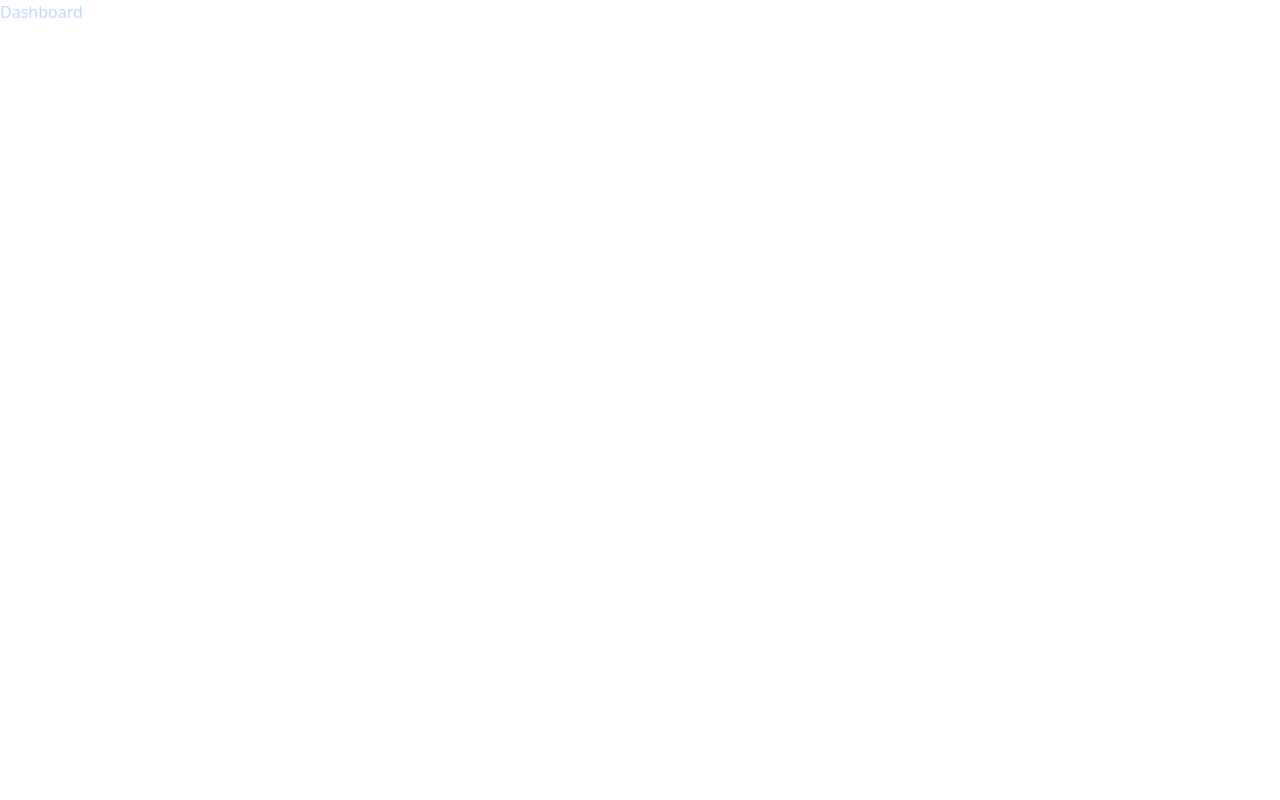
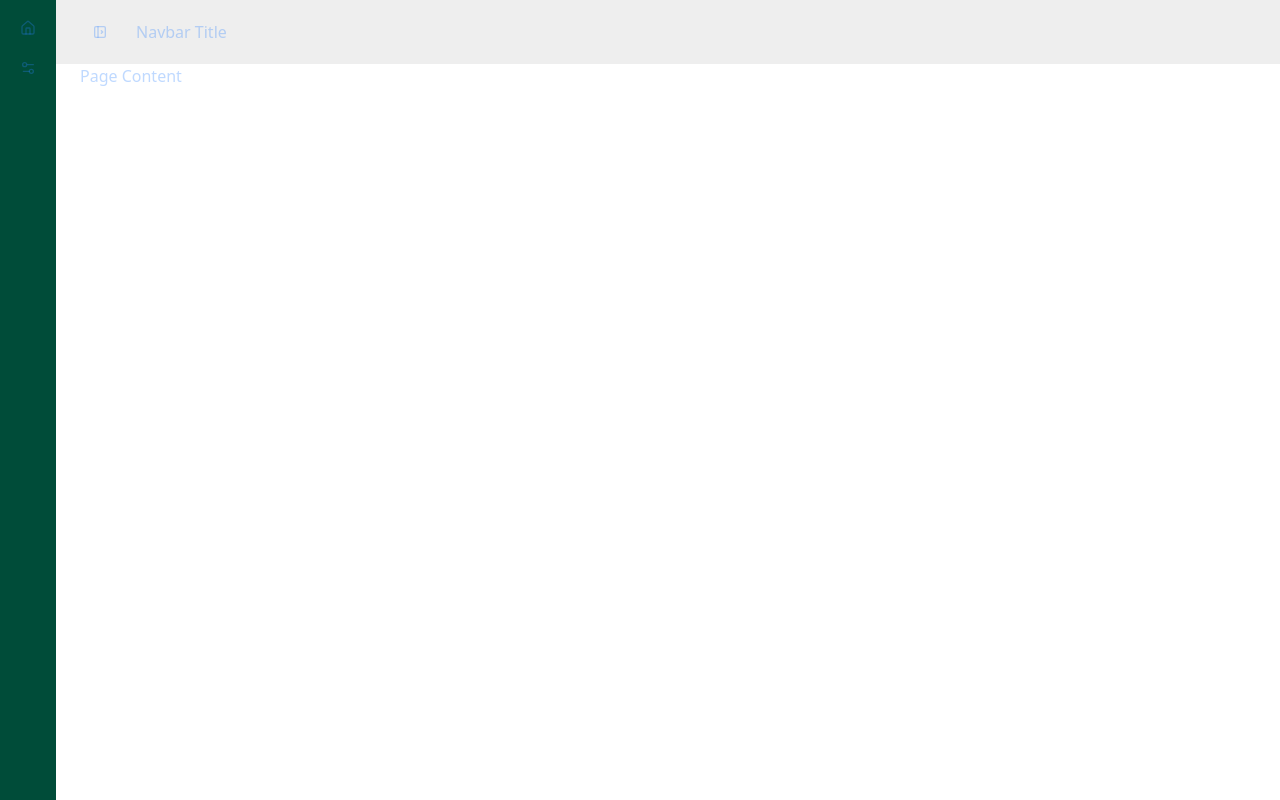
Before and after one commit to Sabbir-75/Dashboard, a React (Vite) app: page / in a window 1280 px wide. Built offline with nearby package versions, Linux system fonts and the light colour scheme.

Commit message:
added dashboard layout

```diff
--- a/src/Pages/Dashboard/Dashboard.jsx
+++ b/src/Pages/Dashboard/Dashboard.jsx
@@ -2,8 +2,48 @@
 
 const Dashboard = () => {
     return (
-        <div>
-            Dashboard
+        <div className='max-w-[1440px] mx-auto'>
+            <div className="drawer lg:drawer-open">
+                <input id="my-drawer-4" type="checkbox" className="drawer-toggle" />
+                <div className="drawer-content">
+                    {/* Navbar */}
+                    <nav className="navbar w-full bg-base-300 px-4 md:px-5 lg:px-6">
+                        <label htmlFor="my-drawer-4" aria-label="open sidebar" className="btn btn-square btn-ghost">
+                            {/* Sidebar toggle icon */}
+                            <svg xmlns="http://www.w3.org/2000/svg" viewBox="0 0 24 24" strokeLinejoin="round" strokeLinecap="round" strokeWidth="2" fill="none" stroke="currentColor" className="my-1.5 inline-block size-4"><path d="M4 4m0 2a2 2 0 0 1 2 -2h12a2 2 0 0 1 2 2v12a2 2 0 0 1 -2 2h-12a2 2 0 0 1 -2 -2z"></path><path d="M9 4v16"></path><path d="M14 10l2 2l-2 2"></path></svg>
+                        </label>
+                        <div className="px-4">Navbar Title</div>
+                    </nav>
+                    {/* Page content here */}
+                    <div className="px-4 md:px-5 lg:px-6">Page Content</div>
+                </div>
+
+                <div className="drawer-side is-drawer-close:overflow-visible">
+                    <label htmlFor="my-drawer-4" aria-label="close sidebar" className="drawer-overlay"></label>
+                    <div className="flex min-h-full flex-col items-start bg-success-content is-drawer-close:w-14 is-drawer-open:w-64">
+                        {/* Sidebar content here */}
+                        <ul className="menu w-11/12 grow">
+                            {/* List item */}
+                            <li>
+                                <button className="is-drawer-close:tooltip is-drawer-close:tooltip-right" data-tip="Homepage">
+                                    {/* Home icon */}
+                                    <svg xmlns="http://www.w3.org/2000/svg" viewBox="0 0 24 24" strokeLinejoin="round" strokeLinecap="round" strokeWidth="2" fill="none" stroke="currentColor" className="my-1.5 inline-block size-4"><path d="M15 21v-8a1 1 0 0 0-1-1h-4a1 1 0 0 0-1 1v8"></path><path d="M3 10a2 2 0 0 1 .709-1.528l7-5.999a2 2 0 0 1 2.582 0l7 5.999A2 2 0 0 1 21 10v9a2 2 0 0 1-2 2H5a2 2 0 0 1-2-2z"></path></svg>
+                                    <span className="is-drawer-close:hidden">Homepage</span>
+                                </button>
+                            </li>
+
+                            {/* List item */}
+                            <li>
+                                <button className="is-drawer-close:tooltip is-drawer-close:tooltip-right" data-tip="Settings">
+                                    {/* Settings icon */}
+                                    <svg xmlns="http://www.w3.org/2000/svg" viewBox="0 0 24 24" strokeLinejoin="round" strokeLinecap="round" strokeWidth="2" fill="none" stroke="currentColor" className="my-1.5 inline-block size-4"><path d="M20 7h-9"></path><path d="M14 17H5"></path><circle cx="17" cy="17" r="3"></circle><circle cx="7" cy="7" r="3"></circle></svg>
+                                    <span className="is-drawer-close:hidden">Settings</span>
+                                </button>
+                            </li>
+                        </ul>
+                    </div>
+                </div>
+            </div>
         </div>
     );
 };
```
